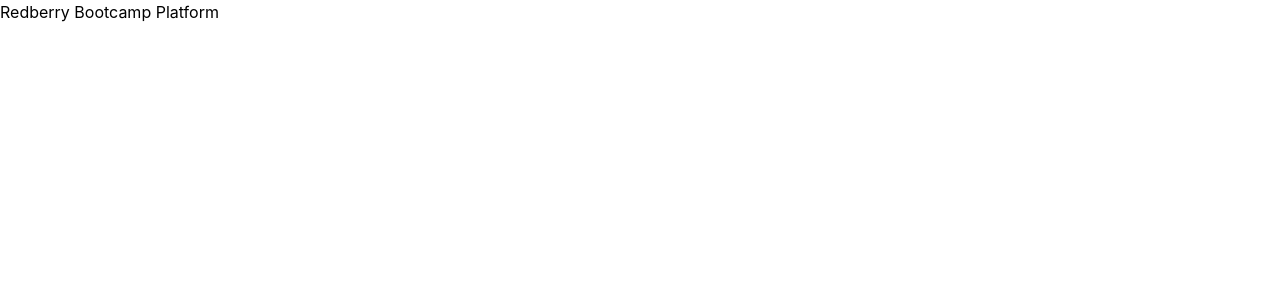
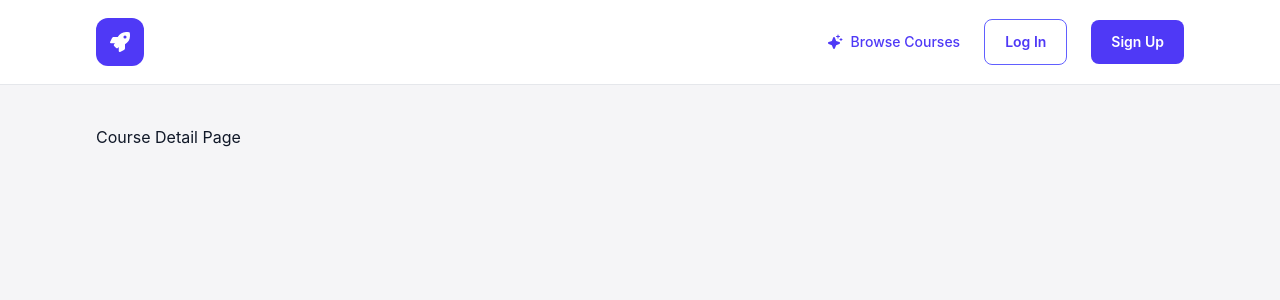
Before and after one commit to niko-e7/redberry-bootcamp-platform, a React (Vite) app: page /courses/1 in a window 1280 px wide. Shown: the top 300 px of the page. Built offline with nearby package versions, Linux system fonts and the light colour scheme.

Commit message:
feat: add routing layout and navbar structure

```diff
--- a/src/App.tsx
+++ b/src/App.tsx
@@ -1,5 +1,21 @@
+import { BrowserRouter, Route, Routes } from "react-router-dom";
+import AppLayout from "./components/layout/AppLayout";
+import HomePage from "./pages/HomePage";
+import CoursesPage from "./pages/CoursesPage";
+import CourseDetailPage from "./pages/CourseDetailPage";
+
 function App() {
-  return <div>Redberry Bootcamp Platform</div>;
+  return (
+    <BrowserRouter>
+      <Routes>
+        <Route element={<AppLayout />}>
+          <Route path="/" element={<HomePage />} />
+          <Route path="/courses" element={<CoursesPage />} />
+          <Route path="/courses/:id" element={<CourseDetailPage />} />
+        </Route>
+      </Routes>
+    </BrowserRouter>
+  );
 }
 
 export default App;
--- /dev/null
+++ b/src/components/layout/AppLayout.tsx
@@ -0,0 +1,15 @@
+import { Outlet } from "react-router-dom";
+import Navbar from "./Navbar";
+
+function AppLayout() {
+  return (
+    <div className="min-h-screen bg-[#f5f5f7] text-gray-900">
+      <Navbar />
+      <main className="mx-auto w-full max-w-[1920px] px-24">
+        <Outlet />
+      </main>
+    </div>
+  );
+}
+
+export default AppLayout;
--- /dev/null
+++ b/src/components/layout/Navbar.tsx
@@ -0,0 +1,44 @@
+import { Link } from "react-router-dom";
+import { PiSparkleFill } from "react-icons/pi";
+import { FaRocket } from "react-icons/fa";
+
+function Navbar() {
+  return (
+    <header className="border-b border-gray-200 bg-white">
+      <div className="mx-auto flex h-[84px] w-full max-w-[1920px] items-center justify-between px-24">
+        <Link
+          to="/"
+          className="flex h-12 w-12 items-center justify-center rounded-xl bg-indigo-600 text-white"
+        >
+          <FaRocket className="text-xl" />
+        </Link>
+
+        <nav className="flex items-center gap-6">
+          <Link
+            to="/courses"
+            className="flex items-center gap-2 text-sm font-medium text-indigo-600"
+          >
+            <PiSparkleFill className="text-base" />
+            Browse Courses
+          </Link>
+
+          <button
+            type="button"
+            className="rounded-lg border border-indigo-500 px-5 py-3 text-sm font-semibold text-indigo-600"
+          >
+            Log In
+          </button>
+
+          <button
+            type="button"
+            className="rounded-lg bg-indigo-600 px-5 py-3 text-sm font-semibold text-white"
+          >
+            Sign Up
+          </button>
+        </nav>
+      </div>
+    </header>
+  );
+}
+
+export default Navbar;
--- /dev/null
+++ b/src/pages/CourseDetailPage.tsx
@@ -0,0 +1,5 @@
+function CourseDetailPage() {
+  return <div className="py-10">Course Detail Page</div>;
+}
+
+export default CourseDetailPage;
--- /dev/null
+++ b/src/pages/CoursesPage.tsx
@@ -0,0 +1,5 @@
+function CoursesPage() {
+  return <div className="py-10">Courses Page</div>;
+}
+
+export default CoursesPage;
--- /dev/null
+++ b/src/pages/HomePage.tsx
@@ -0,0 +1,5 @@
+function HomePage() {
+  return <div className="py-10">Home Page</div>;
+}
+
+export default HomePage;
```
